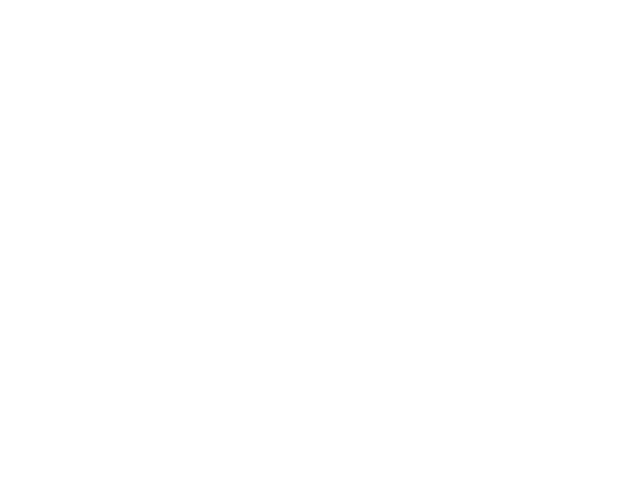
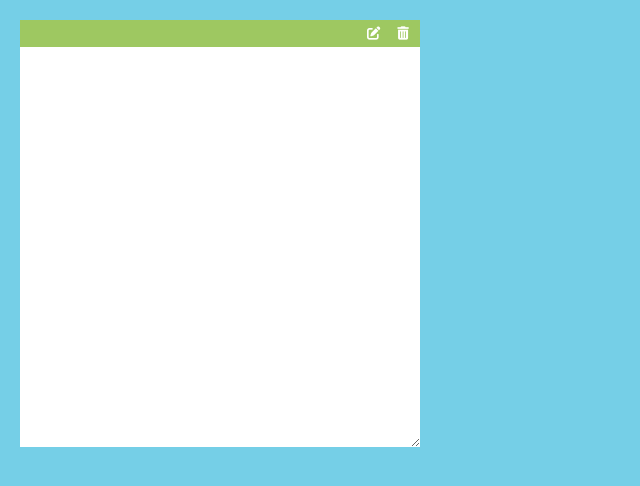
Before and after one commit to mahdimp/10-projects-challenge, a plain HTML site: page notes/index.html in a window 1280 px wide. Shown: the whole page, without its empty margins (0-640 px from the left). Drawn offline with nearby package versions, Linux system fonts and the light colour scheme.

Commit message:
Add markdown library

```diff
--- a/notes/index.html
+++ b/notes/index.html
@@ -7,10 +7,25 @@
     <meta name="viewport" content="width=device-width, initial-scale=1.0">
     <title>Notes</title>
     <link rel="stylesheet" href="styles.css">
-    <script src="script.js" defer></script>
+    <link rel="stylesheet" href="https://cdnjs.cloudflare.com/ajax/libs/font-awesome/6.1.2/css/all.min.css"
+        integrity="sha512-1sCRPdkRXhBV2PBLUdRb4tMg1w2YPf37qatUFeS7zlBy7jJI8Lf4VHwWfZZfpXtYSLy85pkm9GaYVYMfw5BC1A=="
+        crossorigin="anonymous" referrerpolicy="no-referrer" />
+    <script src="https://cdnjs.cloudflare.com/ajax/libs/marked/4.0.19/marked.min.js"
+        integrity="sha512-CPGsmz+2yVpGnri/iBEoPVrRHiPaHQ3gzuSCfmfnZ2KKF/GKMvW8S7uVFRbZD0uOVMaNYY4HCATeCShxZWgp6w=="
+        crossorigin="anonymous" referrerpolicy="no-referrer"></script>
 </head>
 
 <body>
+    <div class="notes">
+        <div class="tools">
+            <button class="edit"><i class="fas fa-edit"></i></button>
+            <button class="delete"><i class="fas fa-trash-alt"></i></button>
+        </div>
+        <div class="main hidden">
+        </div>
+        <textarea></textarea>
+    </div>
 </body>
+<script src="script.js" defer></script>
 
 </html>
--- a/notes/script.js
+++ b/notes/script.js
@@ -0,0 +1,15 @@
+const notesElement = document.querySelector('.notes')
+const editBtnElement = document.querySelector('.edit')
+const deleteBtnElement = document.querySelector('.delete')
+const mainElement = document.querySelector('.main')
+const textAreaElement = document.querySelector('textarea')
+
+editBtnElement.addEventListener('click', () => {
+    mainElement.classList.toggle('hidden')
+    textAreaElement.classList.toggle('hidden')
+});
+
+textAreaElement.addEventListener('input', (event) => {
+    const value = event.target.value;
+    mainElement.innerHTML = marked.parse(value)
+})
--- a/notes/styles.css
+++ b/notes/styles.css
@@ -3,3 +3,56 @@
 * {
     box-sizing: border-box;
 }
+
+:root{
+    font-size: 10px;
+}
+
+body {
+    background: #75cfe7;
+    display: flex;
+    flex-wrap: wrap;
+    font-family: Poppins, sans-serif;
+    margin: 0;
+}
+
+.notes{
+    background-color: #fff;
+    margin: 20px;
+    height: 400px;
+    width: 400px;
+}
+
+.notes .tools {
+    background-color: #9ec861;
+    display: flex;
+    justify-content: flex-end;
+    padding: 0.5rem;
+    gap: 0.5em;
+}
+
+.notes .tools button{
+    background-color: transparent;
+    border: 0;
+    color: #fff;
+}
+
+.notes .main{
+    width: 100%;
+    height: 100%;
+    padding: .5rem;
+}
+
+
+.notes textarea{
+    font-family: inherit;
+    width: 100%;
+    min-height: 100%;
+    border: none;
+    outline: none;
+    resize: vertical;
+}
+
+.notes .hidden{
+    display: none;
+}
```
